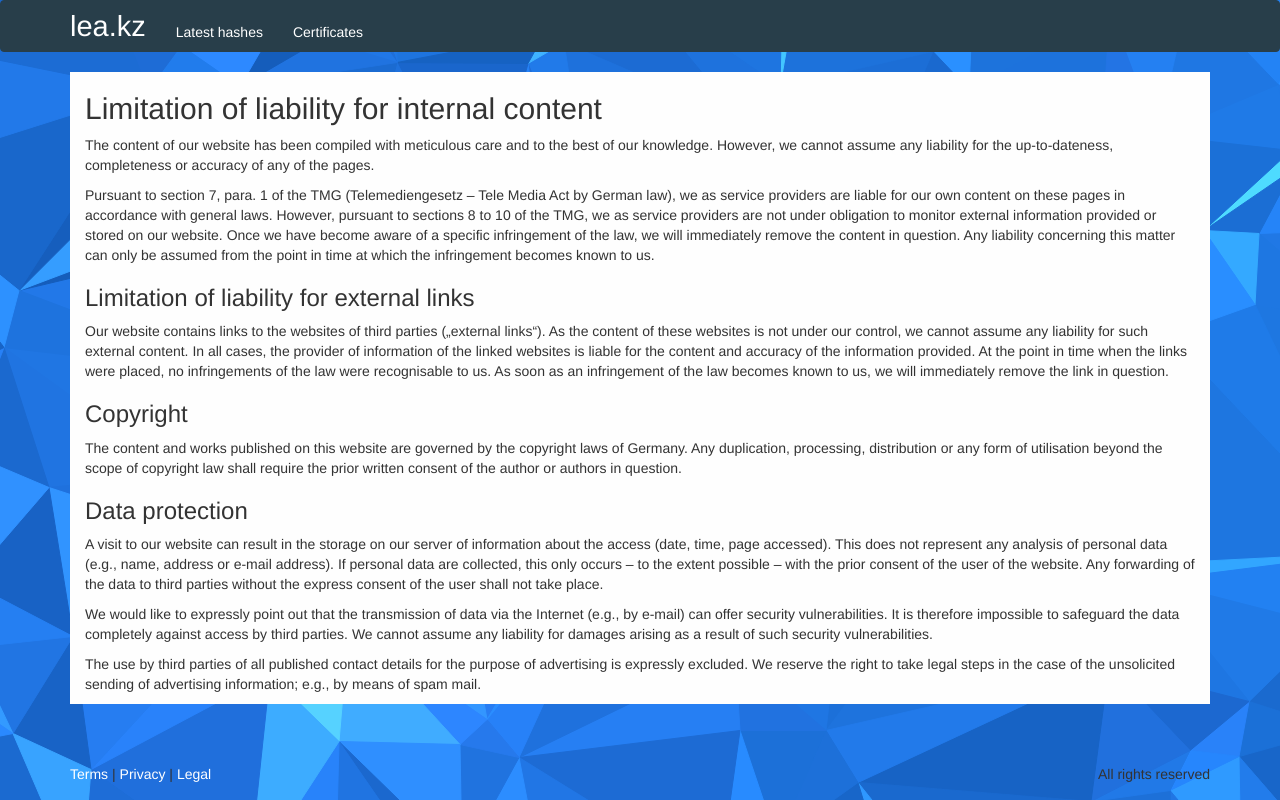
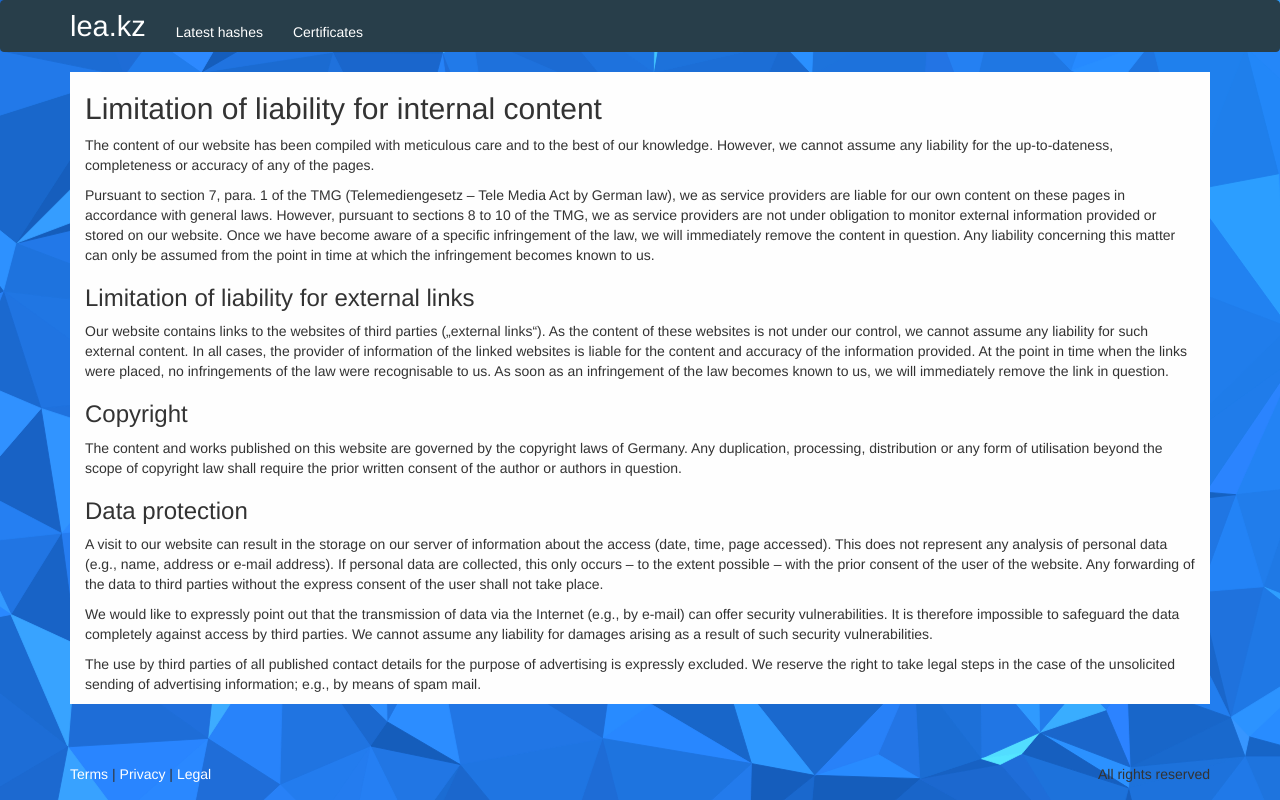
Before and after one commit to p3t3r67x0/leakz, a Flask app: page /legal in a window 1280 px wide. Run offline with Flask 2, Linux system fonts and the light colour scheme; some libraries are stand-ins or nearby versions.

Commit message:
set background image to cover the site and set to fixed

```diff
--- a/static/styles/dracula.css
+++ b/static/styles/dracula.css
@@ -5,7 +5,9 @@ html, body {
 
 body {
   background-color: #3492fc;
-  background-image: url('../triangles.svg')
+  background-image: url('../triangles.svg');
+  background-attachment: fixed;
+  background-size: cover;
 }
 
 a {
```
